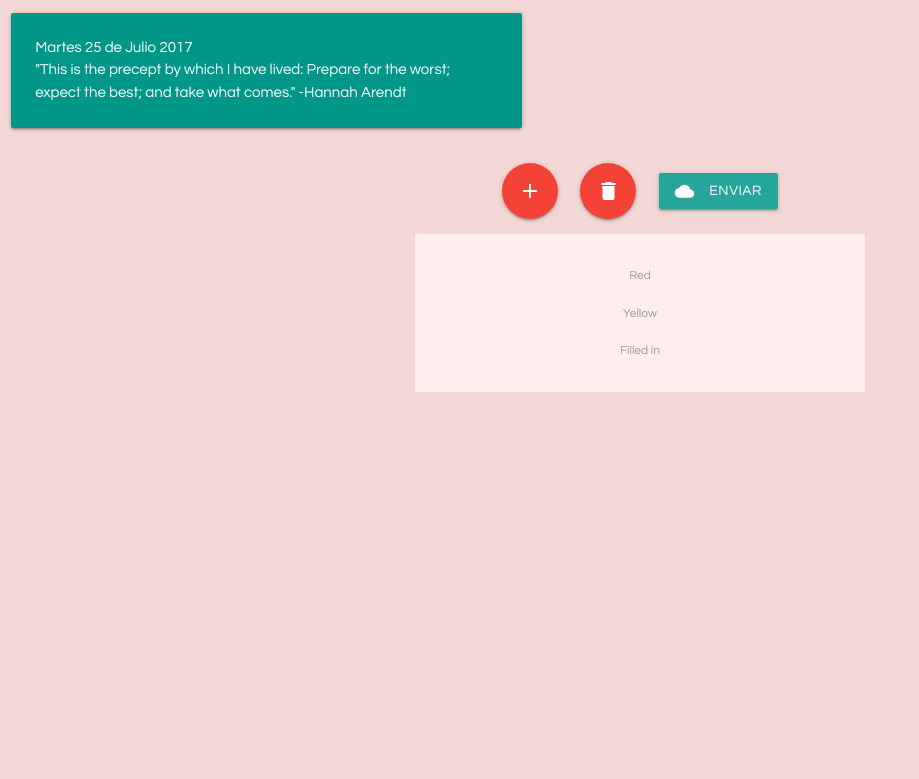
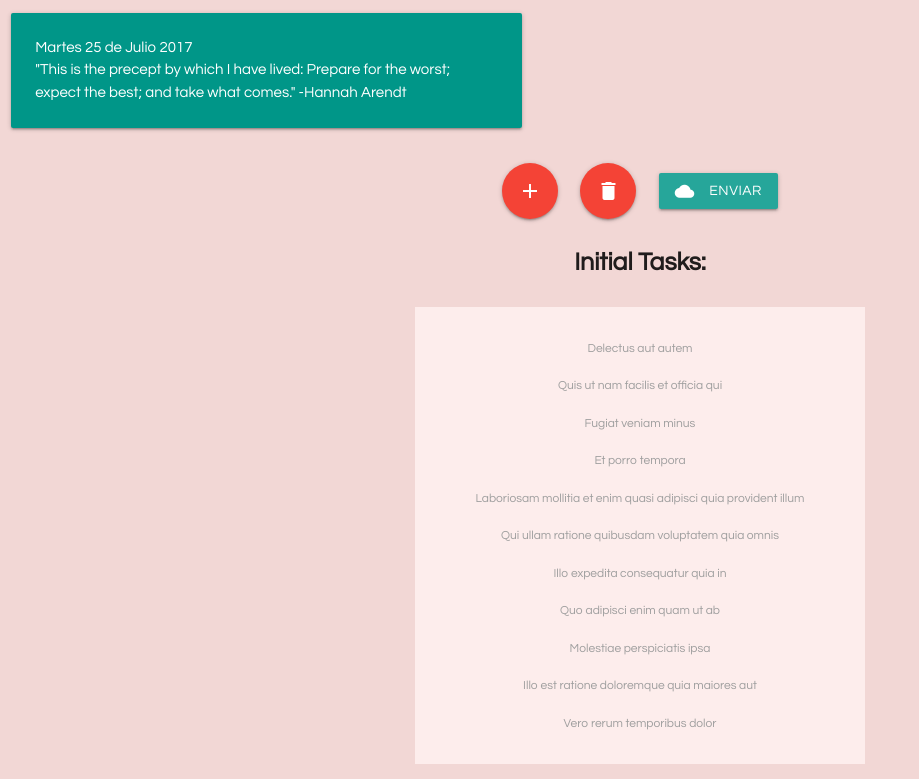
Before and after one commit to Sharmyn28/lista-tareas, a plain HTML site: page index.html in a window 1280 px wide. Shown: the part 131-910 px from the top of the page, without its empty margins (0-919 px from the left). Before the commit the page ends 800 px from the top, so only its background shows below. Drawn offline with nearby package versions, Linux system fonts and the light colour scheme.

Commit message:
Impresion de los 10 task

```diff
--- a/assets/css/main.css
+++ b/assets/css/main.css
@@ -1,7 +1,3 @@
-
-button{
-
-}
 
 body{
 	background: #F2D7D5;
@@ -19,3 +15,9 @@ button{
   	padding: 15px;
   	margin: 15px;
 }
+
+#it{
+	font-style: "Century Gothic";
+	font-size: 25px;
+	font-weight: bold;
+}
--- a/assets/js/main.js
+++ b/assets/js/main.js
@@ -1,74 +1,89 @@
+var o = 0;
 
-var i = 0;
+//array para guardar las tareas
 
-array para guardar las tareas
+function addTask (mensaje){
+	var lista = document.getElementById("lista");
+	var string = "";
+	var style = "";
+	style += "<form action='#''>";
+	style += "<p><input type='checkbox' id='test5'/>";
+	style += "<label for='test5'>"+ mensaje +"</label></p></form>";
+	string +="<div id='nuevo'>" +style+"</div>"
+	lista.innerHTML += string;
+	console.log(mensaje);
+}
 
 
-[
+var initialTask =[
 	  {
 	    "userId": 1,
 	    "id": 1,
-    "title": "delectus aut autem",
+	    "title": "Delectus aut autem",
 	    "completed": false
 	  },
 	  {
 	    "userId": 1,
 	    "id": 2,
-    "title": "quis ut nam facilis et officia qui",
+	    "title": "Quis ut nam facilis et officia qui",
 	    "completed": false
 	  },
 	  {
 	    "userId": 1,
 	    "id": 3,
-    "title": "fugiat veniam minus",
+	    "title": "Fugiat veniam minus",
 	    "completed": false
 	  },
 	  {
 	    "userId": 1,
 	    "id": 4,
-    "title": "et porro tempora",
+	    "title": "Et porro tempora",
 	    "completed": true
 	  },
 	  {
 	    "userId": 1,
 	    "id": 5,
-    "title": "laboriosam mollitia et enim quasi adipisci quia provident illum",
+	    "title": "Laboriosam mollitia et enim quasi adipisci quia provident illum",
 	    "completed": false
 	  },
 	  {
 	    "userId": 1,
 	    "id": 6,
-    "title": "qui ullam ratione quibusdam voluptatem quia omnis",
+	    "title": "Qui ullam ratione quibusdam voluptatem quia omnis",
 	    "completed": false
 	  },
 	  {
 	    "userId": 1,
 	    "id": 7,
-    "title": "illo expedita consequatur quia in",
+	    "title": "Illo expedita consequatur quia in",
 	    "completed": false
 	  },
 	  {
 	    "userId": 1,
 	    "id": 8,
-    "title": "quo adipisci enim quam ut ab",
+	    "title": "Quo adipisci enim quam ut ab",
 	    "completed": true
 	  },
 	  {
 	    "userId": 1,
 	    "id": 9,
-    "title": "molestiae perspiciatis ipsa",
+	    "title": "Molestiae perspiciatis ipsa",
 	    "completed": false
 	  },
 	  {
 	    "userId": 1,
 	    "id": 10,
-    "title": "illo est ratione doloremque quia maiores aut",
+	    "title": "Illo est ratione doloremque quia maiores aut",
 	    "completed": true
 	  },
 	  {
 	    "userId": 1,
 	    "id": 11,
-    "title": "vero rerum temporibus dolor",
+	    "title": "Vero rerum temporibus dolor",
 	    "completed": true
 	  },
 ]
+
+for(var i in initialTask){
+	addTask(initialTask[i].title);
+}
--- a/index.html
+++ b/index.html
@@ -23,33 +23,35 @@
 
 	<div align="center">
 		<a class="btn-floating btn-large waves-effect waves-light red">
-			<i class="material-icons">add</i>
+			<i class="material-icons" onclick="addTask()">add</i>
 		</a>&nbsp;&nbsp;&nbsp;&nbsp;&nbsp;&nbsp;
 		<a class="btn-floating btn-large waves-effect waves-light red">
-			<i class="material-icons">delete</i>
+			<i class="material-icons" onclick="deleteTask()">delete</i>
 		</a>&nbsp;&nbsp;&nbsp;&nbsp;&nbsp;&nbsp;
 		<a class="waves-effect waves-light btn">
-			<i class="material-icons left">cloud</i>enviar</a>
+			<i class="material-icons left" >cloud</i>enviar</a>
 
 	</div>
 
 	<center>
-		<div class="lista">
+		<!--div class="lista">
+			<p> Tasks:</p>
 			<form action="#">
+			    <p> !--checkbox vacia--
+			      <input type="checkbox" id="test5">
+			      <label for="test5">Red</label></p>
 			    <p>
-			      <input type="checkbox" id="test5" />
-			      <label for="test5">Red</label>
-			    </p>
-			    <p>
-			      <input type="checkbox" id="test6" checked="checked" />
+			      <input type="checkbox" id="test6" checked="checked">
 			      <label for="test6">Yellow</label>
 			    </p>
 			    <p>
-			      <input type="checkbox" class="filled-in" id="filled-in-box" checked="checked" />
+			      <input type="checkbox" class="filled-in" id="filled-in-box" checked="checked">
 			      <label for="filled-in-box">Filled in</label>
 			    </p>
 			</form>
-		</div>
+		</div-->
+		<p id="it" >Initial Tasks:</p>
+		<div id="lista" class="lista"></div>
 	</center>
 
 
```
Lines whose indentation alone changed are shown as unchanged.
